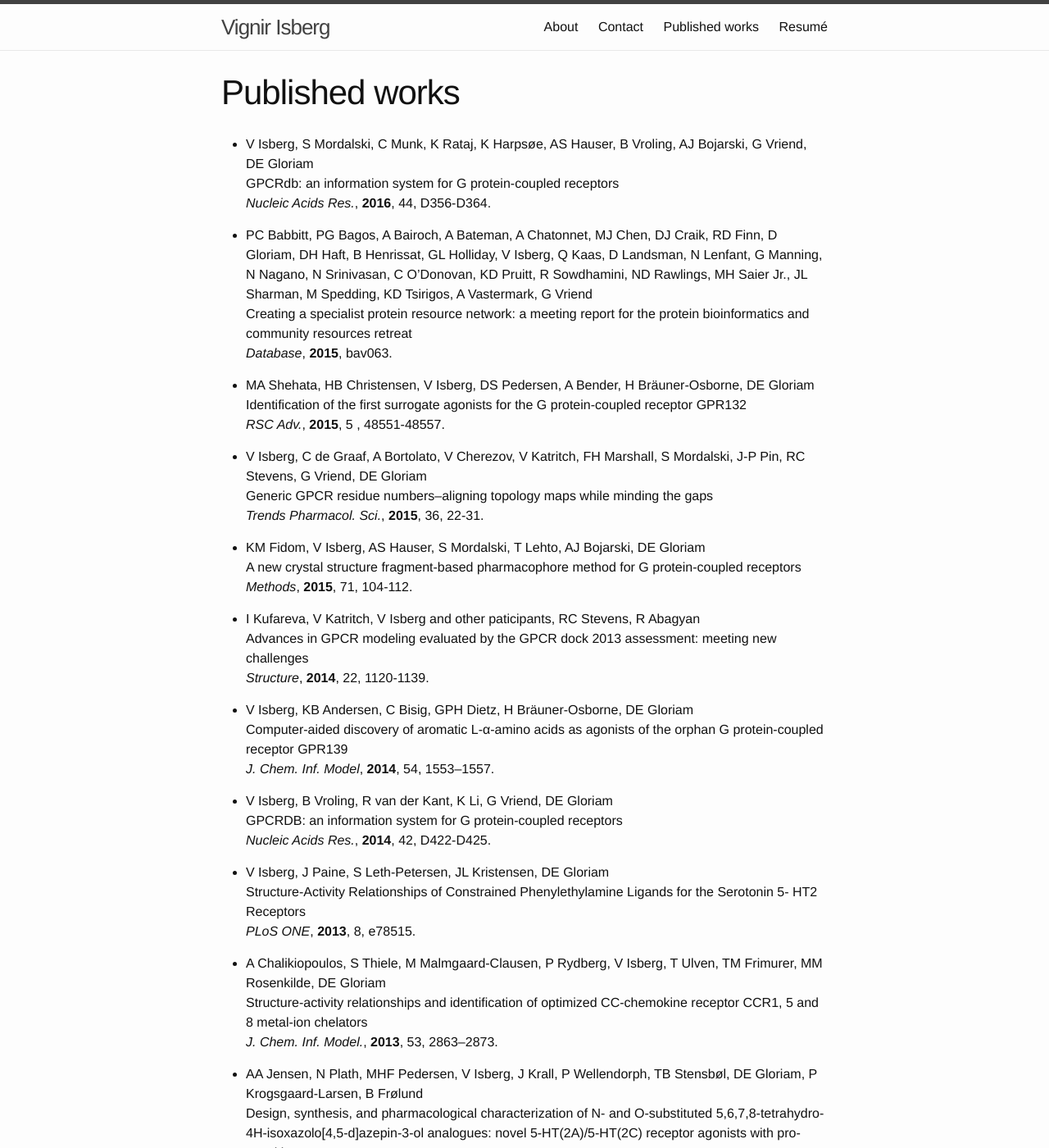
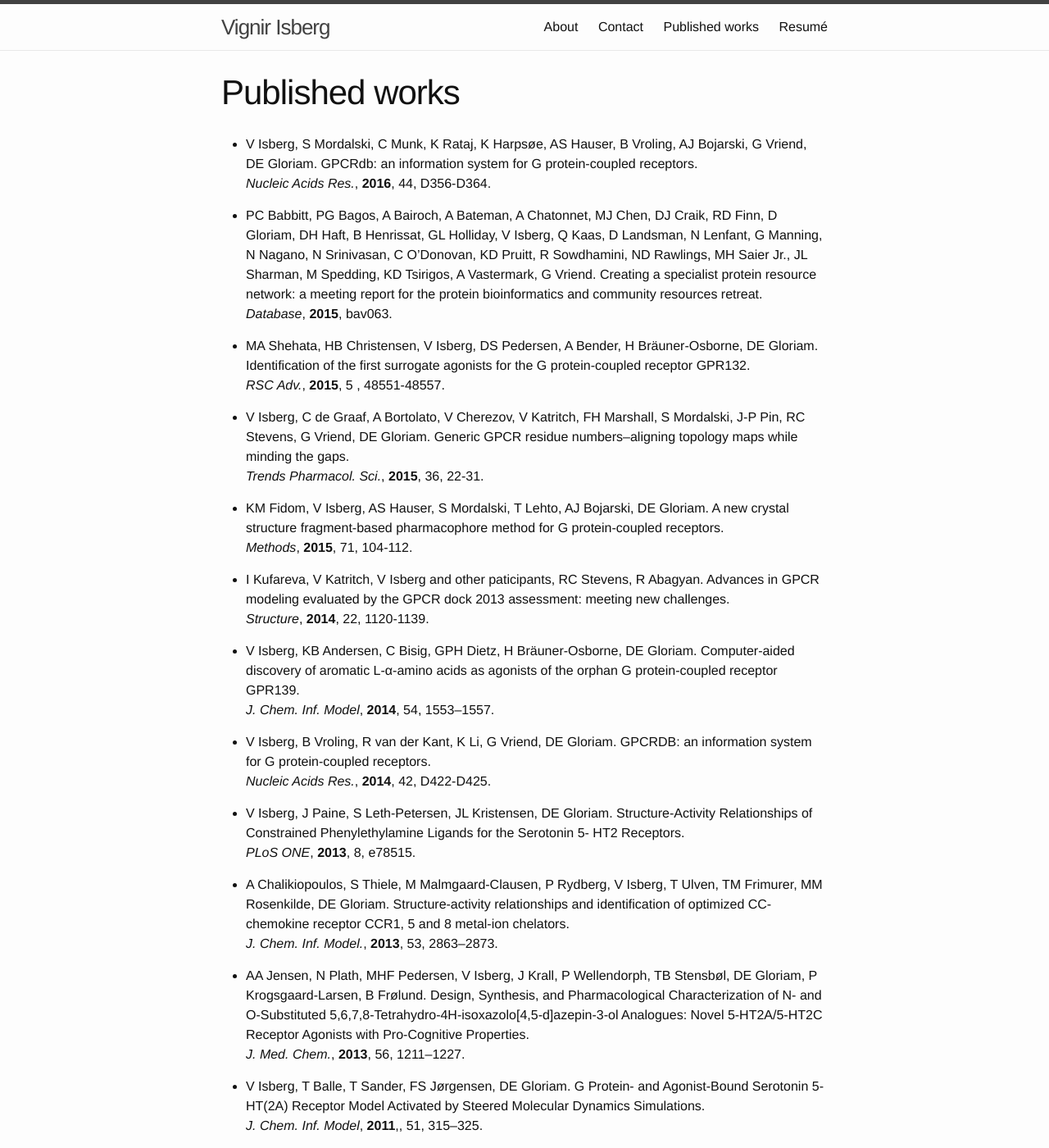
Before and after one commit to viis/viis.github.io, a Jekyll site: the page built from publications.md, in a window 1280 px wide and 1400 px high. Shown: the whole window at 82% size. Built offline with Jekyll 4.4.1, drawn with Linux system fonts in a browser that asks for light colours; some of the changed text lies outside the part shown.

Commit message:
Updated linebreaks on publication page

```diff
--- a/publications.md
+++ b/publications.md
@@ -4,50 +4,50 @@ title: Published works
 permalink: /publications/
 ---
 
-* V Isberg, S Mordalski, C Munk, K Rataj, K Harpsøe, AS Hauser, B Vroling, AJ Bojarski, G Vriend, DE Gloriam
-GPCRdb: an information system for G protein-coupled receptors
+* V Isberg, S Mordalski, C Munk, K Rataj, K Harpsøe, AS Hauser, B Vroling, AJ Bojarski, G Vriend, DE Gloriam.
+GPCRdb: an information system for G protein-coupled receptors.
 *Nucleic Acids Res.*, **2016**, 44, D356-D364.
 
-* PC Babbitt, PG Bagos, A Bairoch, A Bateman, A Chatonnet, MJ Chen, DJ Craik, RD Finn, D Gloriam, DH Haft, B Henrissat, GL Holliday, V Isberg, Q Kaas, D Landsman, N Lenfant, G Manning, N Nagano, N Srinivasan, C O’Donovan, KD Pruitt, R Sowdhamini, ND Rawlings, MH Saier Jr., JL Sharman, M Spedding, KD Tsirigos, A Vastermark, G Vriend
-Creating a specialist protein resource network: a meeting report for the protein bioinformatics and community resources retreat
+* PC Babbitt, PG Bagos, A Bairoch, A Bateman, A Chatonnet, MJ Chen, DJ Craik, RD Finn, D Gloriam, DH Haft, B Henrissat, GL Holliday, V Isberg, Q Kaas, D Landsman, N Lenfant, G Manning, N Nagano, N Srinivasan, C O’Donovan, KD Pruitt, R Sowdhamini, ND Rawlings, MH Saier Jr., JL Sharman, M Spedding, KD Tsirigos, A Vastermark, G Vriend.
+Creating a specialist protein resource network: a meeting report for the protein bioinformatics and community resources retreat.
 *Database*, **2015**, bav063.
 
-* MA Shehata, HB Christensen, V Isberg, DS Pedersen, A Bender, H Bräuner-Osborne, DE Gloriam
-Identification of the first surrogate agonists for the G protein-coupled receptor GPR132
+* MA Shehata, HB Christensen, V Isberg, DS Pedersen, A Bender, H Bräuner-Osborne, DE Gloriam.
+Identification of the first surrogate agonists for the G protein-coupled receptor GPR132.
 *RSC Adv.*, **2015**, 5 , 48551-48557.
 
-* V Isberg, C de Graaf, A Bortolato, V Cherezov, V Katritch, FH Marshall, S Mordalski, J-P Pin, RC Stevens, G Vriend, DE Gloriam
-Generic GPCR residue numbers–aligning topology maps while minding the gaps
+* V Isberg, C de Graaf, A Bortolato, V Cherezov, V Katritch, FH Marshall, S Mordalski, J-P Pin, RC Stevens, G Vriend, DE Gloriam.
+Generic GPCR residue numbers–aligning topology maps while minding the gaps.
 *Trends Pharmacol. Sci.*, **2015**, 36, 22-31.
 
-* KM Fidom, V Isberg, AS Hauser, S Mordalski, T Lehto, AJ Bojarski, DE Gloriam
-A new crystal structure fragment-based pharmacophore method for G protein-coupled receptors
+* KM Fidom, V Isberg, AS Hauser, S Mordalski, T Lehto, AJ Bojarski, DE Gloriam.
+A new crystal structure fragment-based pharmacophore method for G protein-coupled receptors.
 *Methods*, **2015**, 71, 104-112.
 
-* I Kufareva, V Katritch, V Isberg and other paticipants, RC Stevens, R Abagyan
-Advances in GPCR modeling evaluated by the GPCR dock 2013 assessment: meeting new challenges
+* I Kufareva, V Katritch, V Isberg and other paticipants, RC Stevens, R Abagyan.
+Advances in GPCR modeling evaluated by the GPCR dock 2013 assessment: meeting new challenges.
 *Structure*, **2014**, 22, 1120-1139.
 
-* V Isberg, KB Andersen, C Bisig, GPH Dietz, H Bräuner-Osborne, DE Gloriam
-Computer-aided discovery of aromatic L-α-amino acids as agonists of the orphan G protein-coupled receptor GPR139
+* V Isberg, KB Andersen, C Bisig, GPH Dietz, H Bräuner-Osborne, DE Gloriam.
+Computer-aided discovery of aromatic L-α-amino acids as agonists of the orphan G protein-coupled receptor GPR139.
 *J. Chem. Inf. Model*, **2014**, 54, 1553–1557.
 
-* V Isberg, B Vroling, R van der Kant, K Li, G Vriend, DE Gloriam
-GPCRDB: an information system for G protein-coupled receptors
+* V Isberg, B Vroling, R van der Kant, K Li, G Vriend, DE Gloriam.
+GPCRDB: an information system for G protein-coupled receptors.
 *Nucleic Acids Res.*, **2014**, 42, D422-D425.
 
-* V Isberg, J Paine, S Leth-Petersen, JL Kristensen, DE Gloriam
-Structure-Activity Relationships of Constrained Phenylethylamine Ligands for the Serotonin 5- HT2 Receptors
+* V Isberg, J Paine, S Leth-Petersen, JL Kristensen, DE Gloriam.
+Structure-Activity Relationships of Constrained Phenylethylamine Ligands for the Serotonin 5- HT2 Receptors.
 *PLoS ONE*, **2013**, 8, e78515.
 
-* A Chalikiopoulos, S Thiele, M Malmgaard-Clausen, P Rydberg, V Isberg, T Ulven, TM Frimurer, MM Rosenkilde, DE Gloriam
-Structure-activity relationships and identification of optimized CC-chemokine receptor CCR1, 5 and 8 metal-ion chelators
+* A Chalikiopoulos, S Thiele, M Malmgaard-Clausen, P Rydberg, V Isberg, T Ulven, TM Frimurer, MM Rosenkilde, DE Gloriam.
+Structure-activity relationships and identification of optimized CC-chemokine receptor CCR1, 5 and 8 metal-ion chelators.
 *J. Chem. Inf. Model.*, **2013**, 53, 2863–2873.
 
-* AA Jensen, N Plath, MHF Pedersen, V Isberg, J Krall, P Wellendorph, TB Stensbøl, DE Gloriam, P Krogsgaard-Larsen, B Frølund
-Design, synthesis, and pharmacological characterization of N- and O-substituted 5,6,7,8-tetrahydro-4H-isoxazolo[4,5-d]azepin-3-ol analogues: novel 5-HT(2A)/5-HT(2C) receptor agonists with pro-cognitiv
+* AA Jensen, N Plath, MHF Pedersen, V Isberg, J Krall, P Wellendorph, TB Stensbøl, DE Gloriam, P Krogsgaard-Larsen, B Frølund.
+Design, Synthesis, and Pharmacological Characterization of N- and O-Substituted 5,6,7,8-Tetrahydro-4H-isoxazolo[4,5-d]azepin-3-ol Analogues: Novel 5-HT2A/5-HT2C Receptor Agonists with Pro-Cognitive Properties.
 *J. Med. Chem.*, **2013**, 56, 1211–1227.
 
-* V Isberg, T Balle, T Sander, FS Jørgensen, DE Gloriam
-G Protein- and Agonist-Bound Serotonin 5-HT(2A) Receptor Model Activated by Steered Molecular Dynamics Simulations
+* V Isberg, T Balle, T Sander, FS Jørgensen, DE Gloriam.
+G Protein- and Agonist-Bound Serotonin 5-HT(2A) Receptor Model Activated by Steered Molecular Dynamics Simulations.
 *J. Chem. Inf. Model*, **2011**,, 51, 315–325.
```
